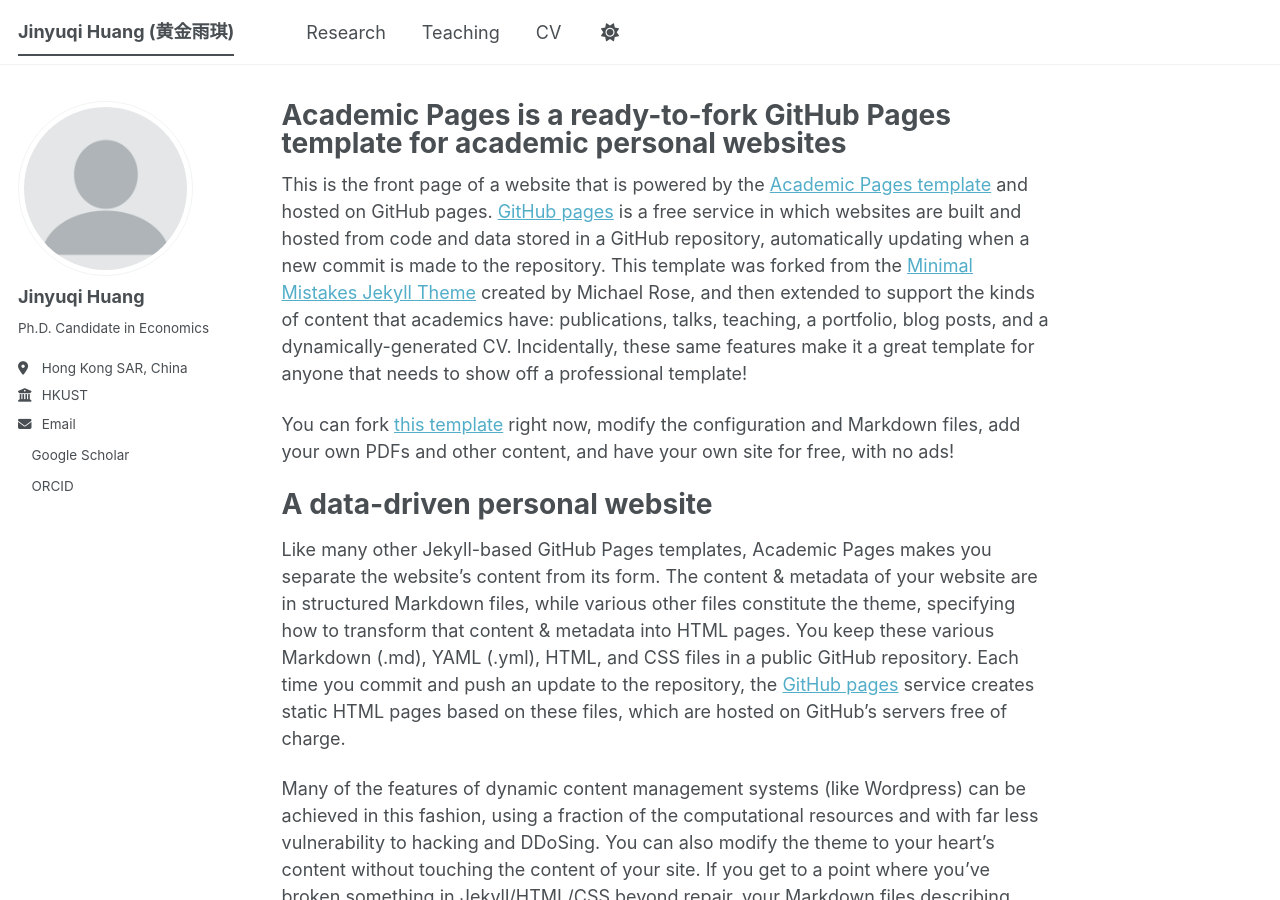
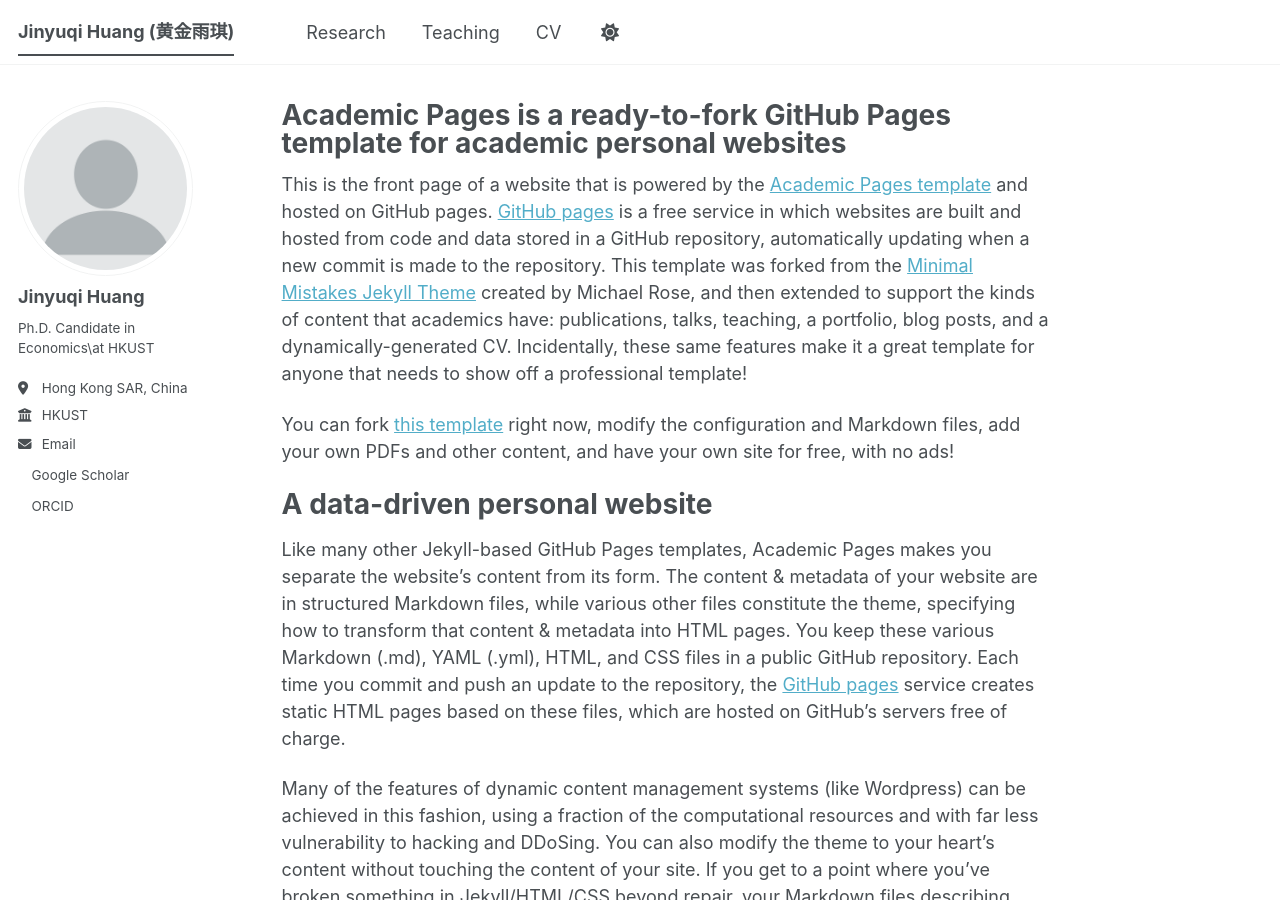
Before and after one commit to brayanam5903/brayanam5903.github.io, a Jekyll site: the page built from _pages/about.md, in a window 1280 px wide and 900 px high. Built offline with Jekyll 4.4.1, drawn with Linux system fonts in a browser that asks for light colours; a style sheet for code colours, icons or effects is not loaded.

Commit message:
Modify bio in configuration file
Updated bio to include 'at HKUST'.

```diff
--- a/_config.yml
+++ b/_config.yml
@@ -26,7 +26,7 @@ author:
   avatar           : "profile.png"
   name             : "Jinyuqi Huang"
   pronouns         : # example: "she/her"
-  bio              : "Ph.D. Candidate in Economics"
+  bio              : "Ph.D. Candidate in Economics\\at HKUST"
   location         : "Hong Kong SAR, China"
   employer         : "HKUST"
   uri              : # URL
```
